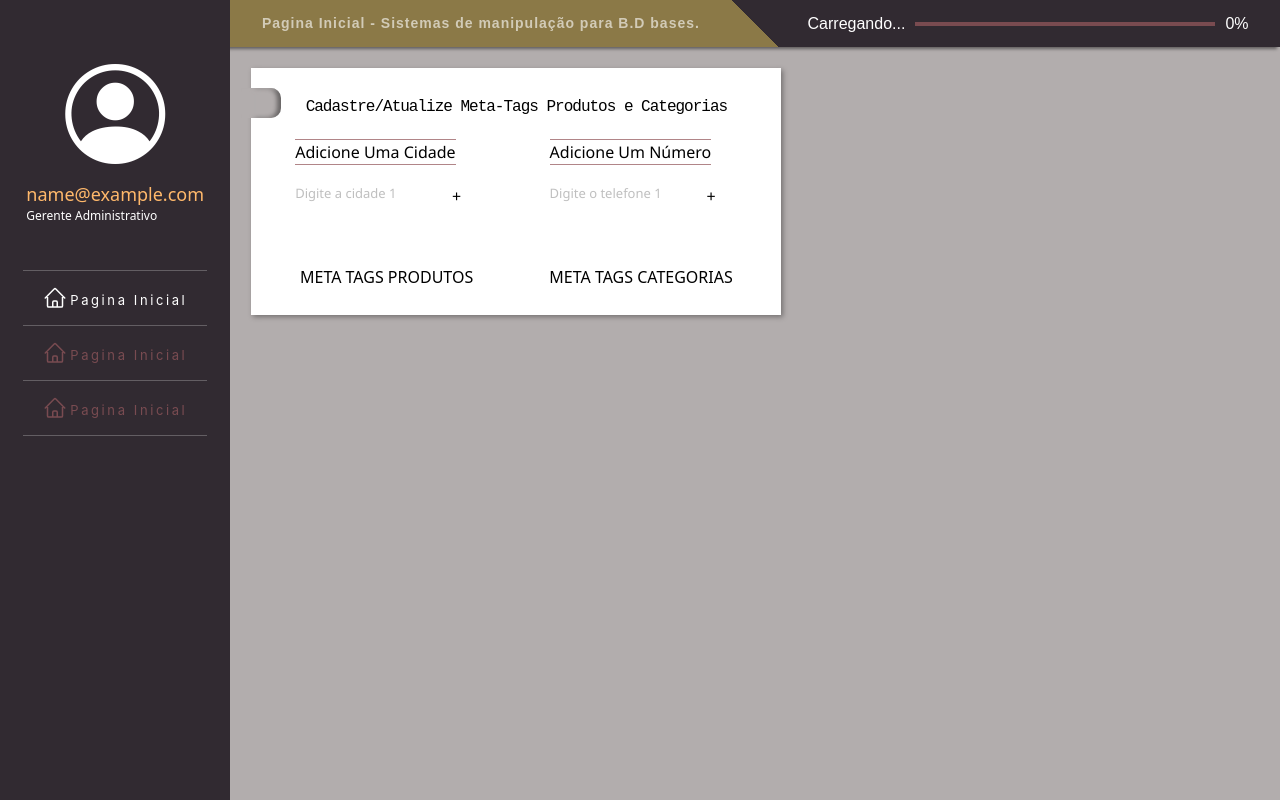
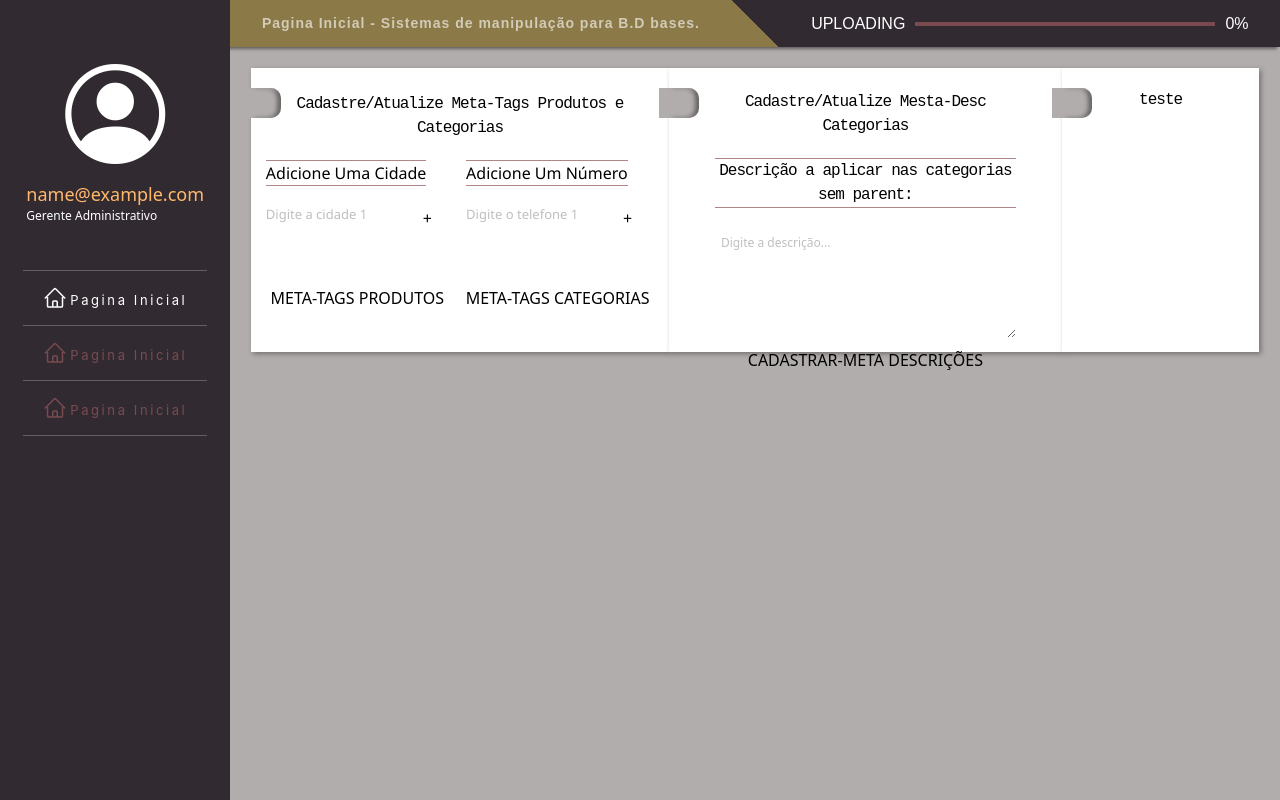
Before and after one commit to cityofcloudsbusiness/Plugin2.0, a PHP site: page / in a window 1280 px wide. Run offline with PHP 8.4, Linux system fonts and the light colour scheme; the visitor is signed in with stand-in values (Sample User, id 1); data that the repository does not hold is empty.

Commit message:
--- Day 3 ----- 3.2 ----- Adicionando campos cadastre metas-desc e teste 	->Cadastre/Atualize Mesta-Desc Categorias funcionou só que 	o cadastro de descrições com relações as categorias pai do 	produto não funcionou 	modified:   .vscode/router.php 	new file:   backend/metaTags/recebeTags.php 	new file:   backend/metaTags/recebeTagsRootCat.php 	modified:   css/style.css 	modified:   dashboard/home.php 	modified:   index.php 	modified:   js/metags.js

```diff
--- a/css/style.css
+++ b/css/style.css
@@ -153,11 +153,35 @@ main#principal #right .barra_progresso .skills span {
 }
 
 .area_home .box1 .sun_box1 {
+    width: 530px;
+}
+.area_home .box1 .sun_box2 {
+    width: 500px;
+    display: flex;
+    flex-direction: column;
+    justify-content:space-between;
+}
+
+.area_home .box1 .sun_box2 .area_sun{
+    width: 100%;
+    padding:0 40px;
+}
+.area_home .box1 .sun_box2 .container1 > div {
+    display: flex;
+    flex-direction: column;
+    padding-top:20px;
+}
+.area_home .box1 .sun_box3 {
+    width: 250px;
+}
+
+.area_home .box1 .sunform {
     background-color: white;
-    width: 530px;
     position: relative;
     padding: 16px 0 16px 0;
     box-shadow: 2px 2px 5px #00000059;
+    max-height: 284px;
+    min-height: 284px;
 }
 
 .area_home .box1 {
@@ -165,6 +189,8 @@ main#principal #right .barra_progresso .skills span {
     height: 35%;
     display: flex;
     flex-direction: row;
+    justify-content: space-between;
+    align-items:center;
 
 }
 
@@ -175,6 +201,7 @@ main#principal #right .barra_progresso .skills span {
     flex-direction: column;
     justify-content: space-between;
     padding: 2%;
+    height: 100%;
 }
 
 .area_home .titulo_green {
@@ -202,13 +229,14 @@ main#principal #right .barra_progresso .skills span {
     align-items: start;
 }
 
-.area_home .container1 .section1>div .texto {
+.area_home .container1 .texto_title {
     border-top: 1px solid var(--ver_pad);
     border-bottom: 1px solid var(--ver_pad);
     margin-bottom: 20px;
 }
 
-.area_home .container1 .section1>div input {
+.area_home .container1 .section1>div input,
+.area_home .container1 .inptstyle {
     width: 150px;
     color: grey;
     font-size: 12px;
@@ -224,7 +252,7 @@ main#principal #right .barra_progresso .skills span {
     outline: none;
 }
 
-.area_home .sun_box1 .square {
+.area_home .sunform .square {
     width: 40px;
     height: 30px;
     background-color: #b2adad;
@@ -268,14 +296,24 @@ main#principal #right .barra_progresso .skills span {
     transition: 0.3s;
 }
 
-.area_home .container1 .botoes button {
+.area_home  .botoes button {
     cursor: pointer;
     transition: 0.3s;
 }
 
-.area_home .container1 .botoes button:hover,
+.area_home .botoes button:hover,
 .area_home .container1 .section1>div .campos div button:hover {
     color: var(--ver_pad_vintage);
+}
+
+.area_home .sun_box2 .container1 > div textarea{
+    width: 100%;
+    height: 110px;
+    padding:2%;
+}
+.area_home .sun_box2 .container1 > div textarea:focus{
+    outline:1px solid var(--ver_pad_vintage);
+
 }
 
 /* SISTEMAS CONECTADOS - HOME - */
--- a/dashboard/home.php
+++ b/dashboard/home.php
@@ -1,13 +1,13 @@
 <div class="area area_home">
     <div class="box1">
 
-        <div class="sun_box1">
+        <div class="sun_box1 sunform">
             <span class="square"></span>
             <div class="container1">
                 <p class="titulo_green">Cadastre/Atualize Meta-Tags Produtos e Categorias </p>
                 <div class="section1">
                     <div id="cidade">
-                        <div class="texto">Adicione Uma Cidade</div>
+                        <div class="texto_title">Adicione Uma Cidade</div>
                         <div class="campos">
                             <div>
                                 <input type="text" name="cidade1" placeholder="Digite a cidade 1">
@@ -16,7 +16,7 @@
                         </div>
                     </div>
                     <div id="numero">
-                        <div class="texto">Adicione Um Número</div>
+                        <div class="texto_title">Adicione Um Número</div>
                         <div class="campos">
                             <div>
                                 <input type="text" name="telefone1" placeholder="Digite o telefone 1">
@@ -27,9 +27,30 @@
                     </div>
                 </div>
                 <div class="botoes">
-                    <button type="button" class="btn botao">META TAGS PRODUTOS</button>
-                    <button type="button" class="btn botaocat">META TAGS CATEGORIAS</button>
+                    <button type="button" class="btn botaoprod">META-TAGS PRODUTOS</button>
+                    <button type="button" class="btn botaocat">META-TAGS CATEGORIAS</button>
                 </div>
+            </div>
+        </div>
+
+        <div class="sun_box2 sunform">
+            <div class="area_sun">
+                <span class="square"></span>
+                <div class="container1">
+                    <p class="titulo_green">Cadastre/Atualize Mesta-Desc Categorias</p>
+                    <div class="botoes">
+                        <p class="titulo_green texto_title">Descrição a aplicar nas categorias sem parent:</p>
+                        <textarea id="desc" rows="4" placeholder="Digite a descrição..." class="inptstyle" required></textarea>
+                        <button type="button" class="btn botaodesc">CADASTRAR-META DESCRIÇÕES</button>
+                    </div>
+                </div>
+            </div>
+        </div>
+
+        <div class="sun_box3 sunform">
+            <span class="square"></span>
+            <div class="container1">
+                <p class="titulo_green">teste</p>
             </div>
         </div>
 
--- a/index.php
+++ b/index.php
@@ -48,7 +48,7 @@ $menu = require 'navbar/menu.php';
 
                 <div class="barra_progresso">
                     <div class="skills">
-                        <span class="Name">Carregando...</span>
+                        <span class="Name">UPLOADING</span>
                         <div class="percent">
                             <div class="progress" style="width: 0%;"></div>
                         </div>
--- a/js/metags.js
+++ b/js/metags.js
@@ -30,9 +30,81 @@ document.addEventListener('click', function (e) {
     }
 });
 
+// AO CLICAR CADASTRAR META-DESCRIÇÃO SEGUNDO CONTAINER
 
-// Ao clicar em CADASTRAR
-$(document).on('click','#area_apresent .botaocat', function (e) {
+ $(document).on('click', '#area_apresent .botaodesc', function(e){
+      e.preventDefault();
+      const d = $('#desc').val().trim();
+      if (!d) {
+        alert('Digite uma descrição.');
+        return;
+      }
+      const evt = new EventSource(
+        'backend/metaTags/recebeTagsRootCat.php?desc=' + encodeURIComponent(d)
+      );
+      evt.addEventListener('progress', e => {
+        const pct = parseInt(e.data, 10);
+        $('main#principal #right .progress').css('width', pct + '%');
+        $('main#principal #right .Value').text(pct + '%');
+      });
+      evt.addEventListener('complete', () => {
+        $('main#principal #right .progress').css('width', '100%');
+        $('main#principal #right .Value').text('100%');
+        evt.close();
+      });
+      evt.addEventListener('error', () => {
+        evt.close();
+        alert('Erro ao atualizar.');
+      });
+    });
+
+
+// AO CLICAR CADASTRAR META-SEARCH PRODUTO
+$(document).on('click', '#area_apresent .botaoprod', function (e) {
+    e.preventDefault();
+    const $btn = $(this).prop('disabled', true);
+
+    // coleta arrays
+    const cidades = [];
+    for (let i = 1; i <= numC; i++) {
+        const v = $(`[name=cidade${i}]`).val().trim();
+        if (v) cidades.push(v);
+    }
+    const telefones = [];
+    for (let i = 1; i <= numT; i++) {
+        const v = $(`[name=telefone${i}]`).val().trim();
+        if (v) telefones.push(v);
+    }
+
+    // abre SSE passando tudo via query string
+    const params = $.param({
+        num1: cidades.length,
+        num2: telefones.length,
+        cidades: JSON.stringify(cidades),
+        telefones: JSON.stringify(telefones)
+    });
+    const evt = new EventSource('backend/metaTags/recebeTags.php?' + params);
+
+    evt.addEventListener('progress', e => {
+        const pct = parseInt(e.data, 10);
+        $('main#principal #right .progress').css('width', pct + '%');
+        $('main#principal #right .Value').text(pct + '%');
+    });
+    evt.addEventListener('complete', e => {
+        $('main#principal #right .progress').css('width', '100%');
+        $('main#principal #right .Value').text('100%');
+        evt.close();
+        $btn.prop('disabled', false);
+    });
+    evt.addEventListener('error', e => {
+        console.error('SSE error:', e);
+        evt.close();
+        $btn.prop('disabled', false);
+    });
+});
+
+// AO CLICAR CADASTRAR META-SEARCH CATEGORIA
+$(document).on('click', '#area_apresent .botaocat', function (e) {
     e.preventDefault();
     const $btn = $(this).prop('disabled', true);
 
```
Also changed, not shown: backend/metaTags/recebeTags.php (added, +123 -0 lines), backend/metaTags/recebeTagsRootCat.php (added, +55 -0 lines).
